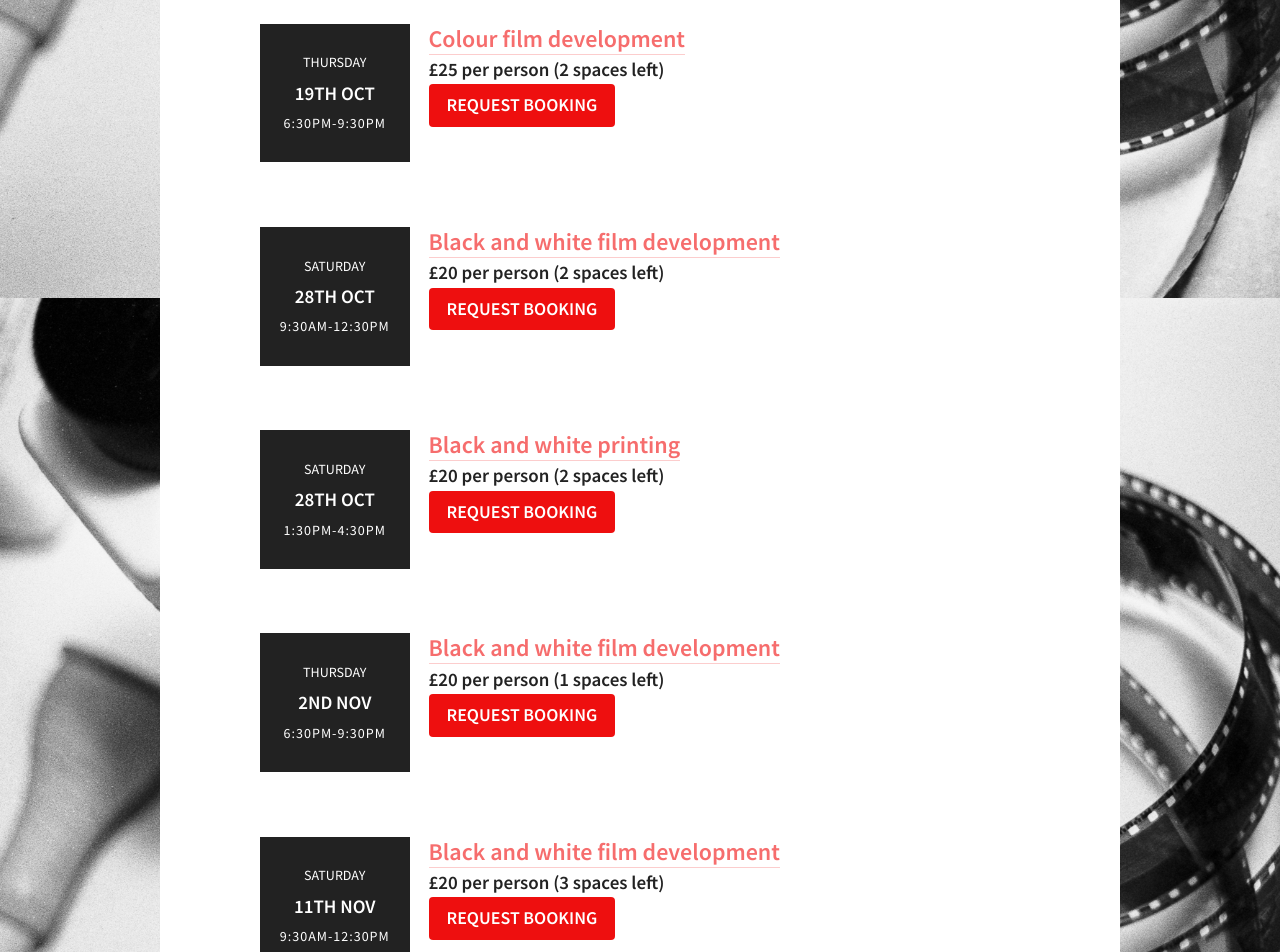
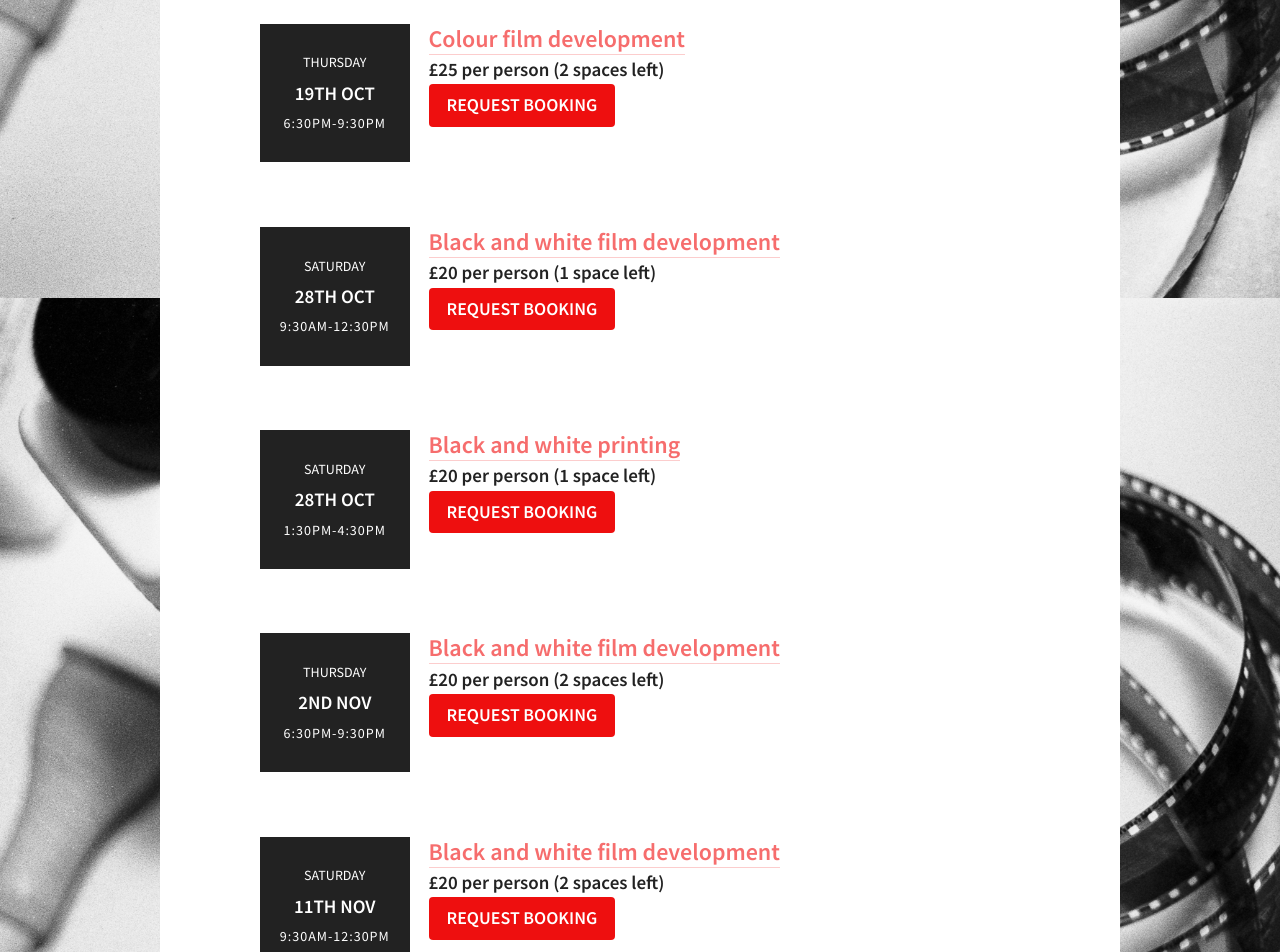
Before and after one commit to martincf/lightbox, a Jekyll site: the page built from eventslist.html, in a window 1280 px wide and 1400 px high, scrolled down 602 px. Shown: the top 952 px of the window. Built offline with Jekyll 4.4.1, drawn with Linux system fonts in a browser that asks for light colours; nearby versions of some CDN libraries; some of the changed text lies outside the part shown.

Commit message:
Calendar updated, Parallax blog post, darkroom hire availability update, event list logic.

```diff
--- a/_data/calendar.yml
+++ b/_data/calendar.yml
@@ -13,7 +13,7 @@
     title: Black and white film development
     link: /learn/black-and-white-film-development
     price: 20
-    spaces: 2
+    spaces: 1
 - date: 28th Oct
   day: Saturday
   event:
@@ -21,7 +21,7 @@
     title: Black and white printing
     link: /learn/print-development
     price: 20
-    spaces: 2
+    spaces: 1
 - date: 2nd Nov
   day: Thursday
   event:
@@ -29,7 +29,7 @@
     title: Black and white film development
     link: /learn/black-and-white-film-development
     price: 20
-    spaces: 1
+    spaces: 2
 - date: 11th Nov
   day: Saturday
   event:
@@ -37,7 +37,7 @@
     title: Black and white film development
     link: /learn/black-and-white-film-development
     price: 20
-    spaces: 3
+    spaces: 2
 - date: 11th Nov
   day: Saturday
   event:
@@ -45,7 +45,7 @@
     title: Black and white printing
     link: /learn/print-development
     price: 20
-    spaces: 3
+    spaces: 2
 - date: 25th Nov
   day: Saturday
   event:
--- a/eventslist.html
+++ b/eventslist.html
@@ -21,7 +21,14 @@ layout: list
           <!-- <img src="{{ site.baseurl }}/assets/images/{{ event.event.image }}.jpg" alt="" /> -->
           <span>{{ event.event.title }}</span>
         </a>
-        <strong>&pound;{{ event.event.price }} per person ({{ event.event.spaces }} spaces left)</strong>
+        <strong>&pound;{{ event.event.price }} per person ({{ event.event.spaces }}
+
+          {% if event.event.spaces == 1 %}
+            space left)</strong>
+          {% else %}
+            spaces left)</strong>
+          {% endif %}
+
         {% if event.event.spaces == 0 %}
           <button class="soldout">All booked up!</button>
           {% else event.event.spaces > 0 %}
```
Also changed, not shown: _posts/2017-10-14-parallax-photographic.md (added, +22 -0 lines), darkroom_hire.md (+1 -1 lines), assets/images/logo-parallax.jpg (added), assets/images/logo-parallax.png (added).
